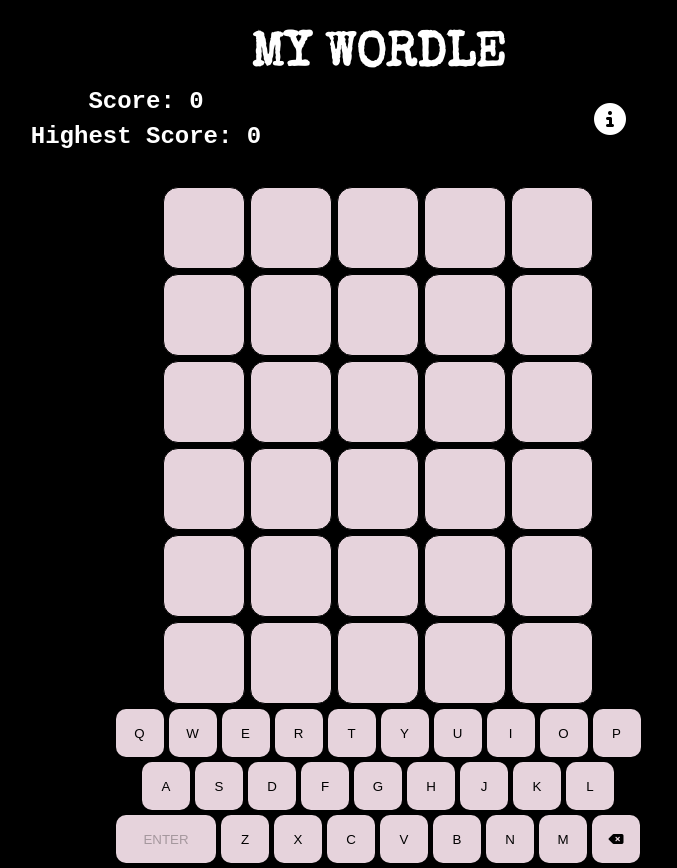
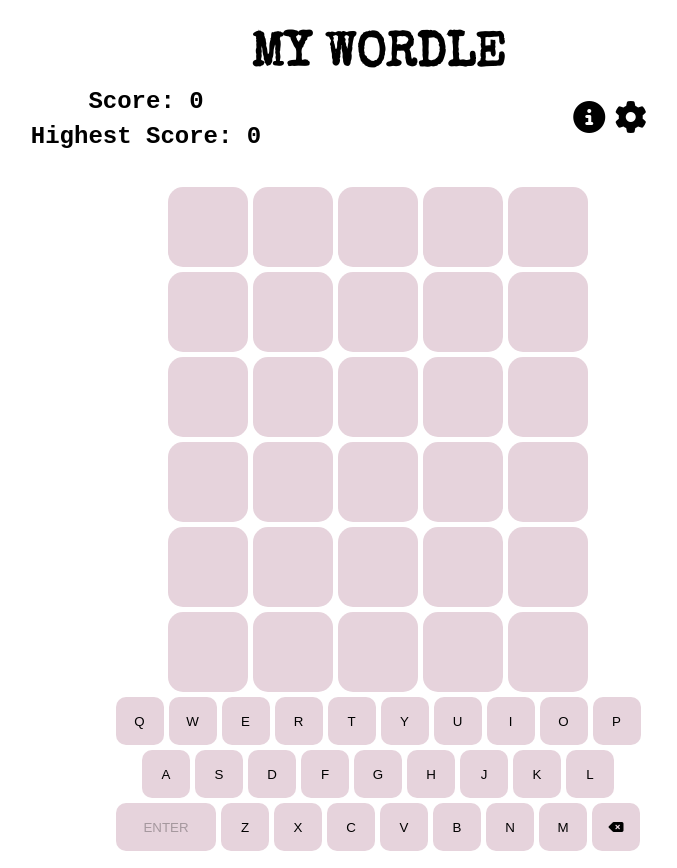
Before and after one commit to Munsat/wordle-project, a plain HTML site: page index.html in a window 1280 px wide. Shown: the whole page, without its empty margins (262-939 px from the left). Drawn offline with nearby package versions, Linux system fonts and the light colour scheme; a web font is replaced by a local one.

Commit message:
added light mode onclick

```diff
--- a/css/style.css
+++ b/css/style.css
@@ -14,6 +14,7 @@ body{
     background-color: black;
     color: white;
     margin: 0;
+    transition: all 300ms ease-in-out;
 }
 
 h1{
@@ -33,6 +34,11 @@ nav{
     align-items: center;
     justify-content: center;
     margin: 0 1rem;
+}
+
+.light-theme{
+    background-color: white;
+    color: black;
 }
 .container {
     max-width: 960px;
@@ -66,7 +72,6 @@ nav{
 .word-holder {
     width: 5rem;
     height: 5rem;
-    border: 1px solid black;
     background-color: rgb(230, 211, 220);
     color: black;
     border-radius: 15px;
@@ -183,11 +188,12 @@ nav{
     color:  rgb(96, 159, 141);
 }
 
-.instruction{
+.instruction, .setting{
     cursor: pointer;
     transition: all 200ms ease-in-out;
+
 }
-.instruction:hover{
+.instruction:hover, .setting:hover{
     scale:1.2;
 }
 
@@ -210,6 +216,7 @@ nav{
 .exp-toggle-display{
     visibility: visible;
     opacity: 1;
+    color: white;
 }
 
 .exp-tile-container{
--- a/index.html
+++ b/index.html
@@ -14,7 +14,7 @@
     ></script>
     <title>Wordle Game</title>
   </head>
-  <body>
+  <body class='light-theme'>
     <div class="container">
       <header>
         <h1>MY WORDLE</h1>
@@ -23,7 +23,11 @@
             <h2 class="current-score">Score: <span>000</span></h2>
             <h2 class="highest-score">Highest Score: <span>00</span></h2>
           </div>
-          <i class="fa-solid fa-circle-info fa-2xl instruction"></i>
+          <div>
+            <i class="fa-solid fa-circle-info fa-2xl instruction"></i>
+            <i class="fa-solid fa-gear fa-2xl setting"></i>
+          </div>
+
         </nav>
 
       </header>
--- a/js/script.js
+++ b/js/script.js
@@ -54,6 +54,7 @@ const cancelBtn = document.querySelector('.cancel-btn')
 const invalidWordAlert = document.querySelector('.invalid-word-alert')
 const newGameBtn = document.querySelector('.new-game')
 const highestScoreText = document.querySelector('.highest-score span')
+const settingBtn = document.querySelector('.setting')
 
 
 //Social Media PopUp Window
@@ -280,5 +281,8 @@ cancelBtn.addEventListener('click', toggleDisplay)
 newGameBtn.addEventListener('click', ()=>{
   location.reload()
   localStorage.setItem('score', 0)
+})
 
+settingBtn.addEventListener('click', ()=>{
+  document.body.classList.toggle('light-theme')
 })
```
Also changed, not shown: 1 other file.
